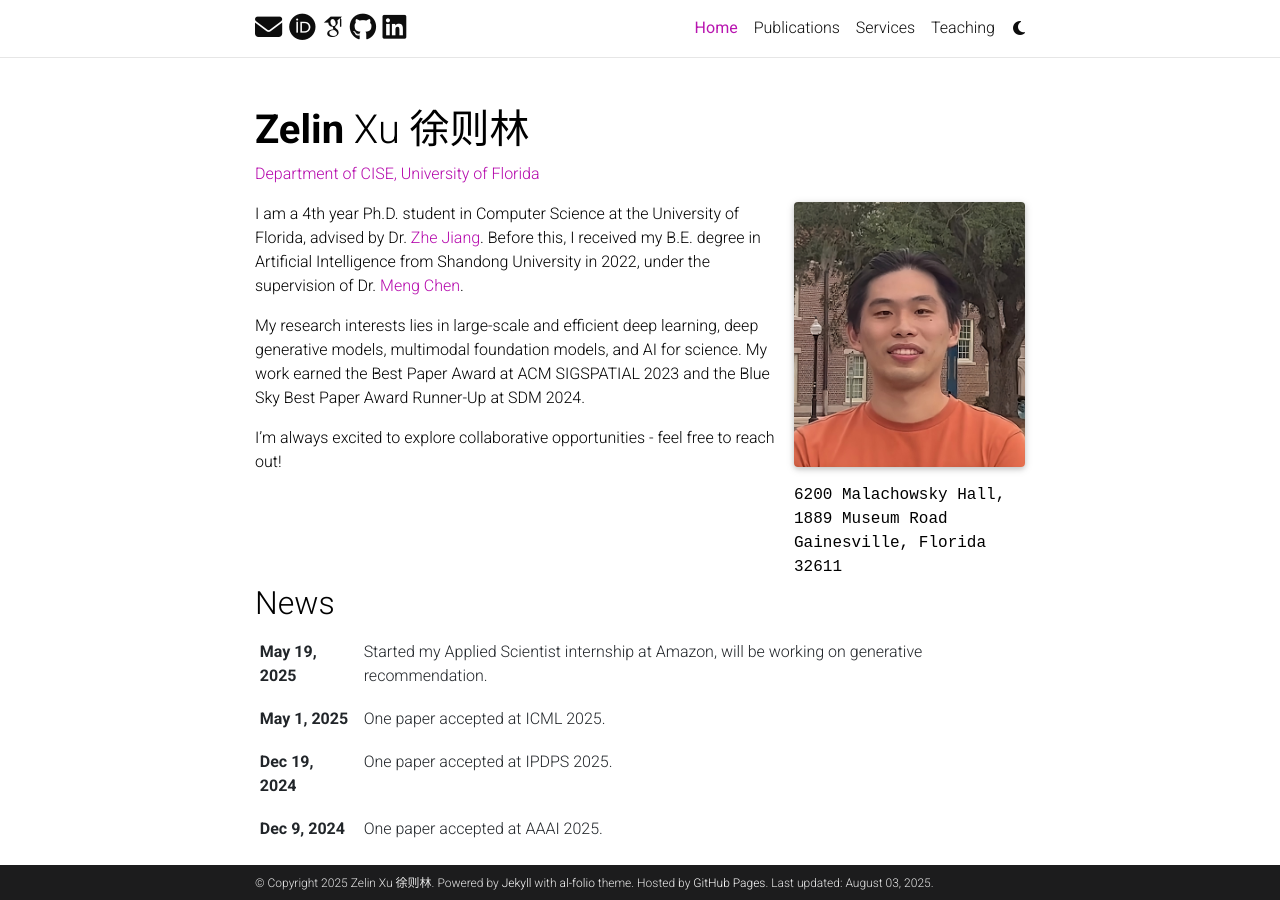
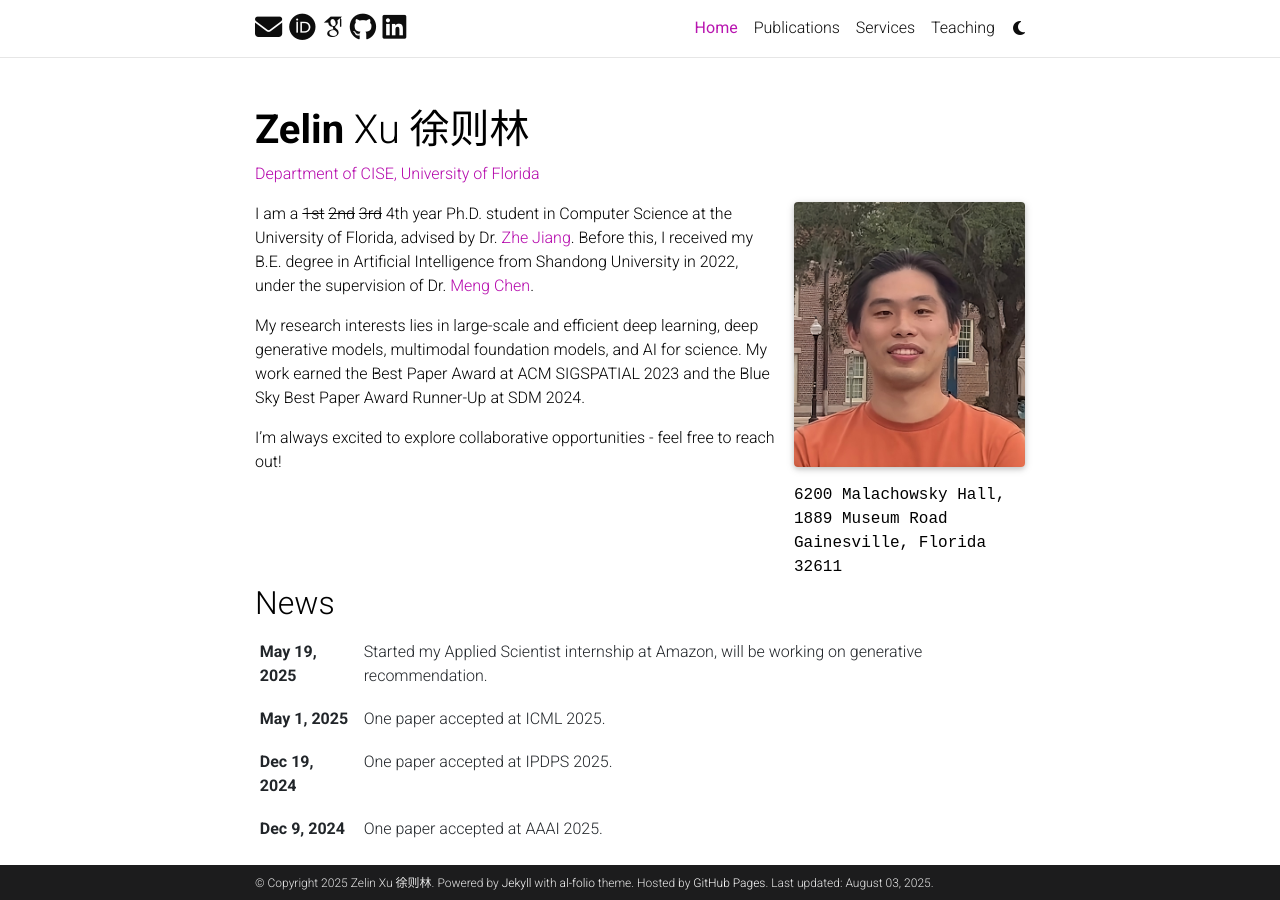
Before and after one commit to ZelinXu2000/ZelinXu2000.github.io, a Jekyll site: the page built from _pages/about.md, in a window 1280 px wide and 900 px high. Built offline with Jekyll 4.4.1, drawn with Linux system fonts in a browser that asks for light colours; full-size pictures stand in for the smaller copies a plugin makes; some web fonts are replaced; comment, search, counter and statistics services are not loaded; a style sheet for code colours, icons or effects is not loaded.

Commit message:
update paper and news

```diff
--- a/_bibliography/papers.bib
+++ b/_bibliography/papers.bib
@@ -17,7 +17,7 @@
 
   selected={true},
   abbr={IPDPS 25},
-  html={https://arxiv.org/abs/2410.14952}
+  html={https://arxiv.org/abs/2410.14952},
   code={https://github.com/spatialdatasciencegroup/CoastalOceanAISurrogate}
 }
 
@@ -29,7 +29,7 @@
   year={2025},
 
   abbr={AAAI 25},
-  html={https://arxiv.org/abs/2402.02258}
+  html={https://arxiv.org/abs/2402.02258},
   code={https://github.com/spatialdatasciencegroup/XTSFormer}
 }
 
--- a/_pages/about.md
+++ b/_pages/about.md
@@ -19,7 +19,7 @@
 social: true  # includes social icons at the bottom of the page
 ---
 
-I am a 4th year Ph.D. student in Computer Science at the University of Florida, advised by Dr. [Zhe Jiang](https://www.jiangteam.org/). Before this, I received my B.E. degree in Artificial Intelligence from Shandong University in 2022, under the supervision of Dr. [Meng Chen](https://faculty.sdu.edu.cn/chenmeng2).
+I am a ~~1st~~ ~~2nd~~ ~~3rd~~ 4th year Ph.D. student in Computer Science at the University of Florida, advised by Dr. [Zhe Jiang](https://www.jiangteam.org/). Before this, I received my B.E. degree in Artificial Intelligence from Shandong University in 2022, under the supervision of Dr. [Meng Chen](https://faculty.sdu.edu.cn/chenmeng2).
 
 My research interests lies in large-scale and efficient deep learning, deep generative models, multimodal foundation models, and AI for science. My work earned the Best Paper Award at ACM SIGSPATIAL 2023 and the Blue Sky Best Paper Award Runner-Up at SDM 2024.
 
```
